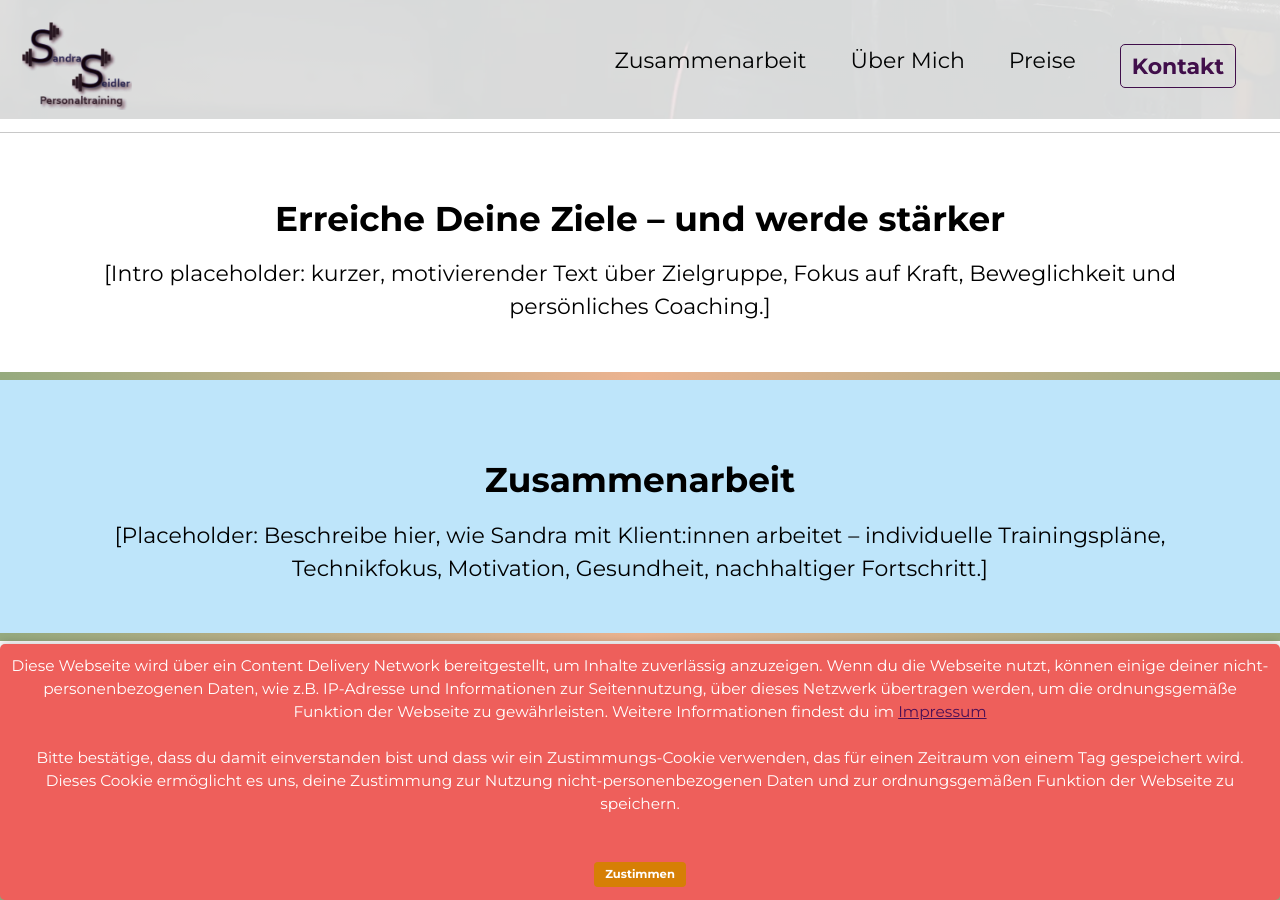
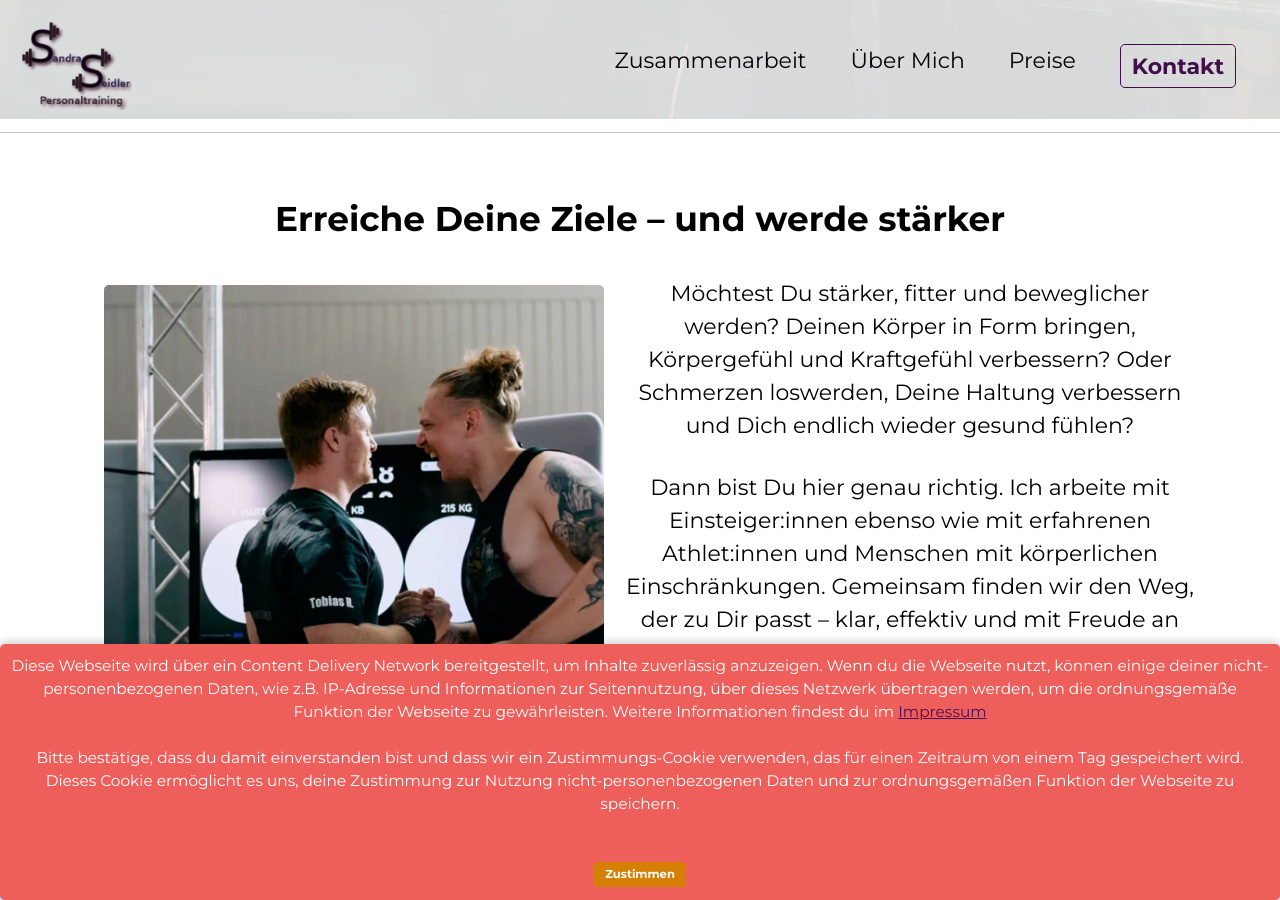
Before and after one commit to perstarke-webdev/sandra-seidler-pt-site, a Jekyll site: the page built from _pages/index.html, in a window 1280 px wide and 900 px high, scrolled down 914 px. Built offline with Jekyll 4.4.1, drawn with Linux system fonts in a browser that asks for light colours; cached includes are drawn as plain includes; some of the changed text lies outside the part shown.

Commit message:
basic content

```diff
--- a/_pages/index.html
+++ b/_pages/index.html
@@ -17,9 +17,17 @@ excerpt: "**Individuelles Personal Training für mehr Kraft, Beweglichkeit und L
 <!-- INTRO SECTION -->
 <section class="site-section first-section" id="intro">
     <h1>Erreiche Deine Ziele – und werde stärker</h1>
-    <p>
-        [Intro placeholder: kurzer, motivierender Text über Zielgruppe, Fokus auf Kraft, Beweglichkeit und persönliches Coaching.]
-    </p>
+
+    <div class="itr-container">
+        <div class="itr-image-container">
+            <img src="/assets/images/coach-kevin-with-trainee.webp" alt="Sandra Seidler im Training" class="itr-image" style="width:500px">
+        </div>
+        <div class="itr-text">
+            <p>Möchtest Du stärker, fitter und beweglicher werden? Deinen Körper in Form bringen, Körpergefühl und Kraftgefühl verbessern? Oder Schmerzen loswerden, Deine Haltung verbessern und Dich endlich wieder gesund fühlen?</p>
+            <p>Dann bist Du hier genau richtig. Ich arbeite mit Einsteiger:innen ebenso wie mit erfahrenen Athlet:innen und Menschen mit körperlichen Einschränkungen. Gemeinsam finden wir den Weg, der zu Dir passt – klar, effektiv und mit Freude an Bewegung.</p>
+            <p><strong>Ich helfe Dir, Deine Ziele erfolgreich und nachhaltig zu erreichen.</strong></p>
+        </div>
+    </div>
 </section>
 
 <hr class="section-sep">
@@ -27,9 +35,20 @@ excerpt: "**Individuelles Personal Training für mehr Kraft, Beweglichkeit und L
 <!-- ZUSAMMENARBEIT -->
 <section class="site-section alternative-color" id="zusammenarbeit">
     <h1>Zusammenarbeit</h1>
-    <p>
-        [Placeholder: Beschreibe hier, wie Sandra mit Klient:innen arbeitet – individuelle Trainingspläne, Technikfokus, Motivation, Gesundheit, nachhaltiger Fortschritt.]
-    </p>
+
+    <div class="notice--primary">
+        <p style="font-size: 1.25em;">Trainiere optimal, effektiv und individuell – mit einem Trainingsplan, der wirklich zu Dir passt. Bei mir gibt es keine Standardpläne, sondern gezielte Betreuung mit Technikschulung, Motivation und Feedback.</p>
+    </div>
+
+    <div class="itr-container">
+        <div class="itr-image-container">
+            <img src="/assets/images/german-junior-nationals.webp" alt="Training im Studio" class="itr-image" style="width:500px">
+        </div>
+        <div class="itr-text">
+            <p>Ich zeige Dir, wie Du Übungen korrekt ausführst und Deine Technik verbesserst. Gemeinsam vermeiden wir Überlastungen und sorgen dafür, dass Du langfristig schmerzfrei trainierst. Jede Einheit bringt Dich nicht nur körperlich, sondern auch mental weiter.</p>
+            <p><strong>Bleib dran – und entdecke, wie stark Du wirklich bist.</strong></p>
+        </div>
+    </div>
 </section>
 
 <hr class="section-sep">
@@ -37,9 +56,18 @@ excerpt: "**Individuelles Personal Training für mehr Kraft, Beweglichkeit und L
 <!-- ÜBER MICH -->
 <section class="site-section" id="ueber-mich">
     <h1>Über Mich</h1>
-    <p>
-        [Placeholder: Kurzbiografie von Sandra – sportlicher Hintergrund, Lizenzen, Spezialisierungen (Kraftsport, Cardio, Ernährung), Motivation und Philosophie.]
-    </p>
+
+    <div class="itr-container">
+        <div class="itr-image-container">
+            <img src="/assets/images/ueber-kevin-wiethoff.webp" alt="Sandra Seidler" class="itr-image" style="width:500px">
+        </div>
+        <div class="itr-text">
+            <p>Ich bin <strong>Sandra</strong> – Diplomsportlerin, Fitnesstrainerin und leidenschaftliche Coachin für Kraft und Gesundheit. Seit vielen Jahren begleite ich Menschen dabei, ihre körperliche Leistungsfähigkeit und ihr Wohlbefinden zu steigern.</p>
+            <p>Mein Ansatz verbindet <strong>Krafttraining, Beweglichkeit, Ernährung und Entspannung</strong>. Ich liebe es, individuelle Lösungen zu entwickeln, die in Deinen Alltag passen – egal ob Du Anfänger:in bist oder schon lange trainierst.</p>
+            <p>Ich bilde mich regelmäßig weiter, u.a. in den Bereichen Functional Training, Mobility, Rückenprävention, Yoga und Entspannungsverfahren. So bekommst Du bei mir ein fundiertes, ganzheitliches Coaching, das wirklich wirkt.</p>
+            <p><strong>Ich freue mich darauf, Dich kennenzulernen.</strong></p>
+        </div>
+    </div>
 </section>
 
 <hr class="section-sep">
@@ -47,9 +75,33 @@ excerpt: "**Individuelles Personal Training für mehr Kraft, Beweglichkeit und L
 <!-- PREISE -->
 <section class="site-section alternative-color" id="preise">
     <h1>Preise</h1>
-    <p>
-        [Placeholder: Übersicht über Angebote wie Erstgespräch, Check-up, Personal Training (1:1, 4-Wochen-Coaching), Preise und Konditionen.]
-    </p>
+
+    <div class="box-container">
+        <div class="box box-full">
+            <h3>Erstgespräch & Probetraining</h3>
+            <p class="price">50 € <span class="price-info">2 Stunden, inkl. Check-up</span></p>
+            <p>Im Erstgespräch besprechen wir Deine Ziele, analysieren Deine Bewegungsmuster und testen erste Übungen. Danach entscheidest Du, wie es weitergeht.</p>
+        </div>
+
+        <div class="box box-half">
+            <h3>4 Wochen | 1:1 Coaching</h3>
+            <p class="price">49 € / Woche</p>
+            <ul>
+                <li><i class="fas fa-check-circle"></i> Individuelles Training (1x wöchentlich)</li>
+                <li><i class="fas fa-check-circle"></i> Trainingsplan und Betreuung</li>
+                <li><i class="fas fa-check-circle"></i> Fortschritts-Check und Anpassungen</li>
+            </ul>
+        </div>
+
+        <div class="box box-half">
+            <h3>Langfristiges Coaching</h3>
+            <p>Für Kund:innen, die länger trainieren möchten, erstelle ich individuelle Angebote mit flexiblen Laufzeiten. Sprich mich einfach an.</p>
+        </div>
+    </div>
+
+    <div class="notice--primary">
+        <p>Alle Einheiten finden im Studio, outdoor oder online statt – so, wie es am besten zu Dir passt.</p>
+    </div>
 </section>
 
 <hr class="section-sep">
@@ -57,7 +109,14 @@ excerpt: "**Individuelles Personal Training für mehr Kraft, Beweglichkeit und L
 <!-- KONTAKT -->
 <section class="site-section" id="kontakt">
     <h1>Kontakt</h1>
-    <p>
-        [Placeholder: Aufruf zur Kontaktaufnahme – Formular, WhatsApp-Link, Email-Adresse.]
-    </p>
+    <p class="page__lead">Schreib mir eine Nachricht oder kontaktiere mich direkt:</p>
+
+    <div class="contact-buttons" style="text-align: center; margin-top: 2em;">
+        <a href="https://wa.me/4915123456789" class="btn btn--success" target="_blank" rel="noopener noreferrer">
+            <i class="fab fa-whatsapp"></i> WhatsApp
+        </a>
+        <a href="mailto:info@sandraseidler.de" class="btn btn--info">
+            <i class="fas fa-envelope"></i> Email
+        </a>
+    </div>
 </section>
```
Also changed, not shown: 2 other files.
